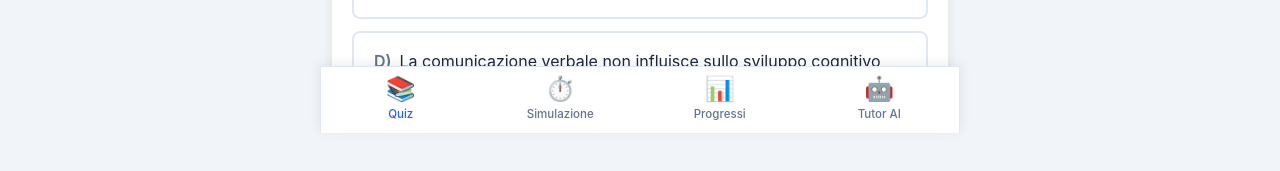
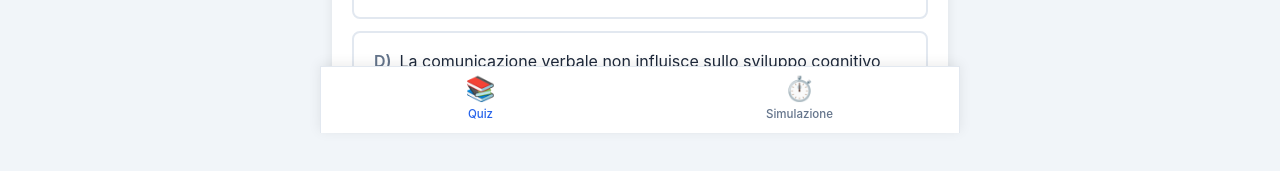
Before and after one commit to eddyAi-0/quiz-oss, a React (Vite) app: page / in a window 1280 px wide. Shown: the part 667-838 px from the top of the page. Built offline with nearby package versions, Linux system fonts and the light colour scheme; no server answers.

Commit message:
feat: nascondi Progressi e Tutor AI dalla nav se non autenticati

```diff
--- a/src/App.jsx
+++ b/src/App.jsx
@@ -59,23 +59,23 @@ function RequireAuth({ children }) {
   return children
 }
 
-const NAV = [
+const NAV_GUEST = [
+  { to: '/', label: 'Quiz', icon: '📚' },
+  { to: '/simulazione', label: 'Simulazione', icon: '⏱️' },
+]
+
+const NAV_AUTH = [
   { to: '/', label: 'Quiz', icon: '📚' },
   { to: '/simulazione', label: 'Simulazione', icon: '⏱️' },
   { to: '/progressi', label: 'Progressi', icon: '📊' },
   { to: '/tutor', label: 'Tutor AI', icon: '🤖' },
 ]
 
-export default function App() {
-  const [dark, setDark] = useState(() => localStorage.getItem('theme') === 'dark')
-
-  useEffect(() => {
-    document.documentElement.setAttribute('data-theme', dark ? 'dark' : 'light')
-    localStorage.setItem('theme', dark ? 'dark' : 'light')
-  }, [dark])
+function AppContent({ dark, setDark }) {
+  const { user } = useAuth()
+  const nav = user ? NAV_AUTH : NAV_GUEST
 
   return (
-    <AuthProvider>
     <div className="app-container">
       <UserMenu />
       <SyncStatus />
@@ -115,7 +115,7 @@ export default function App() {
       </ErrorBoundary>
 
       <nav className="bottom-nav">
-          {NAV.map(({ to, label, icon }) => (
+        {nav.map(({ to, label, icon }) => (
           <NavLink
             key={to}
             to={to}
@@ -128,6 +128,20 @@ export default function App() {
         ))}
       </nav>
     </div>
+  )
+}
+
+export default function App() {
+  const [dark, setDark] = useState(() => localStorage.getItem('theme') === 'dark')
+
+  useEffect(() => {
+    document.documentElement.setAttribute('data-theme', dark ? 'dark' : 'light')
+    localStorage.setItem('theme', dark ? 'dark' : 'light')
+  }, [dark])
+
+  return (
+    <AuthProvider>
+      <AppContent dark={dark} setDark={setDark} />
     </AuthProvider>
   )
 }
```
Lines whose indentation alone changed are shown as unchanged.
